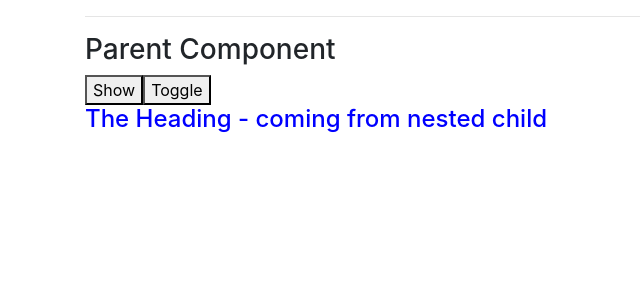
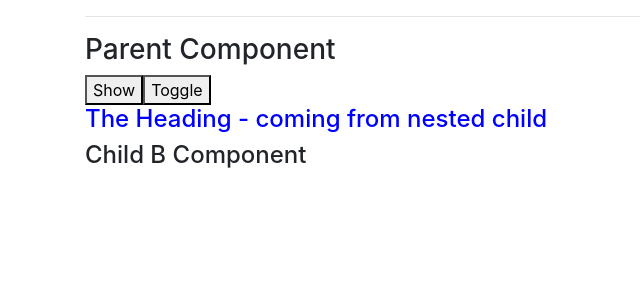
Before and after one commit to synergy2411/brillio-react-apr22, a React (Create React App) app in the folder first-app/: page / in a window 1280 px wide. Shown: the top 300 px of the page, without its empty margins (0-640 px from the left). Built offline with nearby package versions, Linux system fonts and the light colour scheme.

Commit message:
use callback added

```diff
--- /dev/null
+++ b/first-app/src/Components/Playground/ReactInternals/ChildBComp.tsx
@@ -0,0 +1,17 @@
+import React from 'react';
+
+const ChildBComp : React.FC<{onChangeValue : () => void}>= () => {
+
+    console.log("Child B Component");
+
+    return (
+        <div>
+            <h4>Child B Component</h4>
+        </div>
+    )
+
+}
+
+export default  React.memo(ChildBComp);
+
+// props.onChnageValue === props.previous.onChnageValue
--- a/first-app/src/Components/Playground/ReactInternals/ParentComp.tsx
+++ b/first-app/src/Components/Playground/ReactInternals/ParentComp.tsx
@@ -1,9 +1,18 @@
-import { useState } from "react";
+import { useState, useCallback, useMemo } from "react";
 import ChildAComp from "./ChildAComp";
+import ChildBComp from "./ChildBComp";
 
 const ParentComp = () => {
     const [show, setShow] = useState<boolean>(true)
     const [toggle, setToggle] = useState<boolean>(false)
+
+    // const changeValue = useCallback(() => {
+    //     console.log("The Value changes", toggle)
+    // }, [toggle])
+
+    const changeValue = useMemo(() => {
+        return () => console.log("The Value changes", toggle)
+    }, [toggle])
 
     console.log("Parent Component");
     return (
@@ -11,7 +20,10 @@ const ParentComp = () => {
         <h3>Parent Component</h3>
         <button onClick={() => setShow(!show)}>Show</button>
         <button onClick={() => setToggle(!toggle)}>Toggle</button>
+
             <ChildAComp show={show} />
+
+            <ChildBComp onChangeValue={changeValue}/>
         </>
     )
 
```
Also changed, not shown: 1 other file (tests, documents, lock files or other folders).
